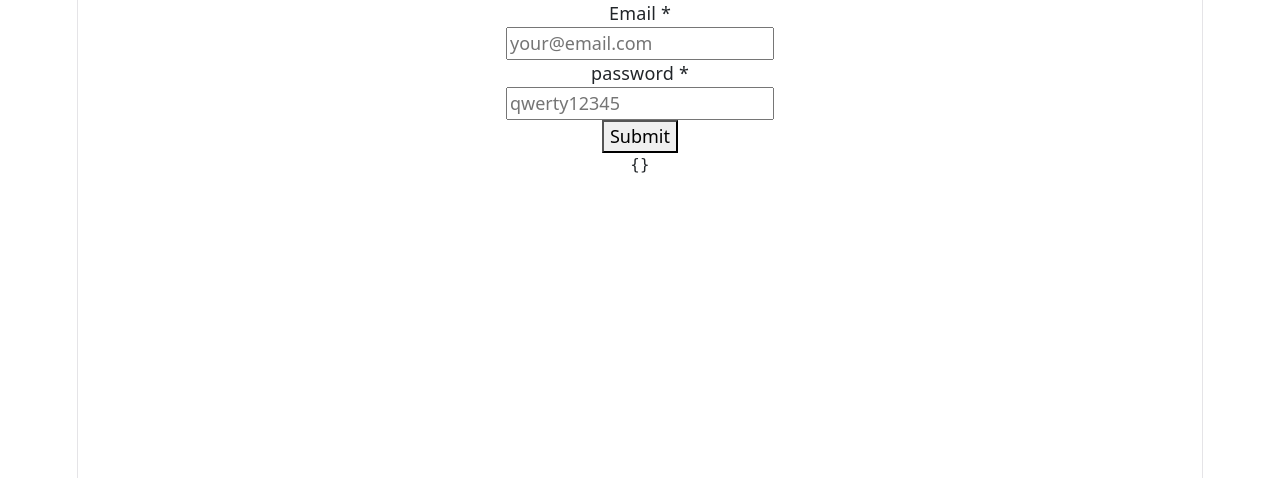
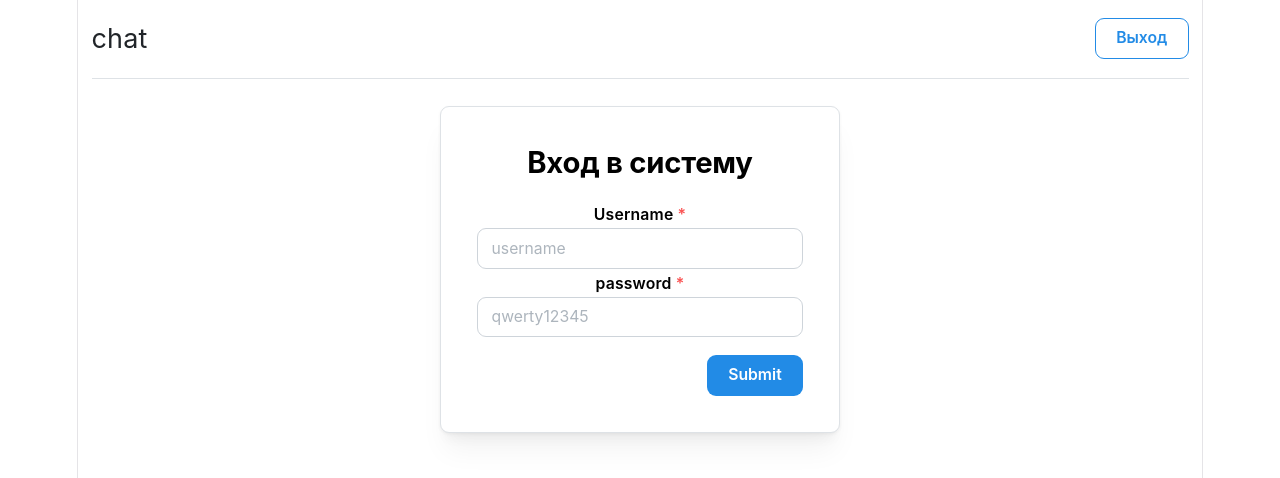
Before and after one commit to nightguard322/frontend-project-12, a React app in the folder frontend/: page /login in a window 1280 px wide. Shown: the top 478 px of the page. Built offline with nearby package versions, Linux system fonts and the light colour scheme; the HTML template or start-up script is replaced by a standard one.

Commit message:
done w header on all pages

```diff
--- a/frontend/src/App.jsx
+++ b/frontend/src/App.jsx
@@ -1,30 +1,43 @@
 import {
-  BrowserRouter,
-  Routes,
-  Route,
+  createBrowserRouter,
+  RouterProvider,
 } from 'react-router-dom';
 import Login from './features/auth/Components/Login.jsx'
 import ProtectedRoute from './routes/ProtectedRoute.jsx'
 import NotFound from './routes/NotFound.jsx'
-import MainPage from './pages/MainPage.jsx'
+import MainPage from './pages/Layout.jsx'
 import { RegisterPage } from './features/auth/Components/RegisterPage.jsx';
+import Layout from './pages/Layout.jsx';
 
+  const router = createBrowserRouter([
+    {
+      path: '/',
+      element:  <Layout/>,
+      children: [
+        {
+          index: true, element: (
+          <ProtectedRoute>
+            <MainPage/>
+          </ProtectedRoute>)
+        },
+        {
+          path: '/login',
+          element: <Login/>
+        },
+        {
+          path: '/register',
+          element: <RegisterPage/>
+        },
+        {
+          path: "*",
+          element: <NotFound />
+        }
+      ]
+    },
+
+  ])
 function App() {
-  return (
-      <BrowserRouter>
-        <Routes>
-            <Route path='/' element={
-              <ProtectedRoute>
-                <MainPage/>
-              </ProtectedRoute>
-            }>
-            </Route>
-          <Route path='/login' element={<Login/>}/>
-          <Route path='/register' element={ <RegisterPage/> }></Route>
-          <Route path='*' element={<NotFound/>}/>
-        </Routes>
-      </BrowserRouter>
-  )
+  return <RouterProvider router={router} />
 }
 
 export default App
--- a/frontend/src/features/auth/Components/Login.jsx
+++ b/frontend/src/features/auth/Components/Login.jsx
@@ -1,4 +1,4 @@
-import { Button, Group, TextInput } from '@mantine/core';
+import { Paper, Title, Button, Group, TextInput } from '@mantine/core';
 import { useForm } from '@mantine/form';
 import { useAuthStore } from '../useAuthStore';
 import { useLogin } from '../hooks/useLogin';
@@ -13,18 +13,17 @@ export default function LoginPage() {
             mode: 'uncontrolled',
             onSubmitPreventDefault: 'always',
             initialValues: {
-            email: '',
+            username: '',
             password: '',
         },
 
         validate: {
             name: (value) => (/^.+$/.test(value) ? null : 'Invalid name'),
-            password: (value) => (/\d/.test(value) ? null : 'Invalid password')
+            password: (value) => (/^[a-zA-Z0-9]+$/.test(value) ? null : 'Invalid password')
         },
     });
 
     const handleSubmit = (userData) => {
-        console.log('button pushed')
         loginMutation.mutate(userData, {
             onSuccess: (data) => {
                 setCredentials(data.token, data.user)
@@ -33,21 +32,22 @@ export default function LoginPage() {
             onError: (error) => {
                 const message = error.response?.data?.message | 'Неверный логин или пароль'
                 form.setFieldError('password', message)
-                console.log(error)
             }
         })
 
     }
 
     return (
-        <div>
+            <div className='d-flex align-items-center justify-content-center'>
+            <Paper shadow="md" p="xl" radius="md" withBorder style={{ maxWidth: 400, width: '100%' }}>
+                <Title order={2} align="center" mb="md">Вход в систему</Title>
                 <form onSubmit={form.onSubmit(handleSubmit)}>
                     <TextInput
                         withAsterisk
-                label="Email"
-                placeholder="your@email.com"
-                key={form.key('email')}
-                {...form.getInputProps('email')}
+                        label="Username"
+                        placeholder="username"
+                        key={form.key('username')}
+                        {...form.getInputProps('username')}
                     />
                     <TextInput
                         withAsterisk
@@ -61,8 +61,7 @@ export default function LoginPage() {
                         <Button type="submit">Submit</Button>
                     </Group>
                 </form>
-            <pre>{JSON.stringify(form.errors, null, 2)}</pre>
+            </Paper>
         </div>
-
     );
 }
--- a/frontend/src/features/auth/Components/RegisterPage.jsx
+++ b/frontend/src/features/auth/Components/RegisterPage.jsx
@@ -1,4 +1,4 @@
-import { Button, Group, TextInput } from '@mantine/core';
+import { Center, Paper, Title, Button, Group, TextInput } from '@mantine/core';
 import { useForm } from '@mantine/form'
 import { useRegister } from '../../chat/hooks/useRegister';
 import { useNavigate } from 'react-router-dom'
@@ -25,7 +25,7 @@ export const RegisterPage = () => {
                 : 'Invalid name'
             ),
             password: (value) => (
-                /\d/.test(value) && value.length > 7
+                /^[a-zA-Z0-9]+$/.test(value)
                 ? null
                 : 'Invalid password'
             ),
@@ -45,7 +45,7 @@ export const RegisterPage = () => {
             },
             onError: (error) => {
                 const message = error.response?.data?.message || 'Что то пошло не так'
-                form.setFieldError(submitPass, message)
+                form.setFieldError('confirmPass', message)
             }
         }
 
@@ -53,7 +53,9 @@ export const RegisterPage = () => {
     }
 
     return (
-        <div>
+        <Center style={{ minHeight: '100vh' }}>
+            <Paper shadow="md" p="xl" radius="md" withBorder style={{ maxWidth: 400, width: '100%' }}>
+                <Title order={2} align="center" mb="md">Вход в систему</Title>
                 <form onSubmit={form.onSubmit(handleSubmit)}>
                     <TextInput
                         withAsterisk
@@ -80,7 +82,7 @@ export const RegisterPage = () => {
                         <Button type="submit">Submit</Button>
                     </Group>
                 </form>
-                    <pre>{JSON.stringify(form.errors, null, 2)}</pre>
-        </div>
+            </Paper>
+        </Center>
     )
 }
--- /dev/null
+++ b/frontend/src/features/buttons/ExitButton.jsx
@@ -0,0 +1,22 @@
+import '@mantine/core/styles.css';
+import { useNavigate } from "react-router-dom"
+import { useAuthStore } from "../auth/useAuthStore"
+import { Button } from '@mantine/core';
+import { useQueryClient } from "@tanstack/react-query";
+
+export const ExitButton = () => {
+    const navigate = useNavigate()
+    const logout = useAuthStore((state) => state.logout)
+    const queryClient = useQueryClient()
+
+    const handleClick = () => {
+        logout();
+        queryClient.clear()
+        navigate('/login')
+    }
+
+    return (
+        <Button variant="outline" color="blue" onClick={ handleClick }>Выход</Button>
+    )
+
+}
--- a/frontend/src/pages/Footer.jsx
+++ b/frontend/src/pages/Footer.jsx
@@ -1,6 +1,6 @@
 import 'bootstrap/dist/css/bootstrap.min.css';
 
-export default () => {
+export const Footer = () => {
     return (
         <></>
     )
--- a/frontend/src/pages/Header.jsx
+++ b/frontend/src/pages/Header.jsx
@@ -1,18 +1,15 @@
 import 'bootstrap/dist/css/bootstrap.min.css';
+import { ExitButton } from '../../src/features/buttons/ExitButton'
 
-export default () => {
+export default function Header() {
     return (
         <div className="container">
             <header className="d-flex flex-wrap justify-content-center py-3 mb-4 border-bottom">
                 <a href="/" className="d-flex align-items-center mb-3 mb-md-0 me-md-auto text-dark text-decoration-none">
-            <span className="fs-4">Hexlet chat</span>
+                    <span className="fs-4"> chat</span>
                 </a>
-
-        <ul className="nav nav-pills">
-            <li className="nav-item"><a href="#" className="nav-link active" aria-current="page">Выйти</a></li>
-        </ul>
+                <ExitButton />
             </header>
         </div>
-
-    )
+    );
 }
--- a/frontend/src/pages/MainPage.jsx
+++ b/frontend/src/pages/Layout.jsx
@@ -1,6 +1,6 @@
 import 'bootstrap/dist/css/bootstrap.min.css';
 import Header from './Header';
-import Footer from './Footer';
+import { Footer } from './Footer';
 import { Outlet } from 'react-router-dom'
 
 export default () => {
```
Also changed, not shown: frontend/src/features/chat/Components/MainPage.jsx (added). Lines whose indentation alone changed are shown as unchanged.
